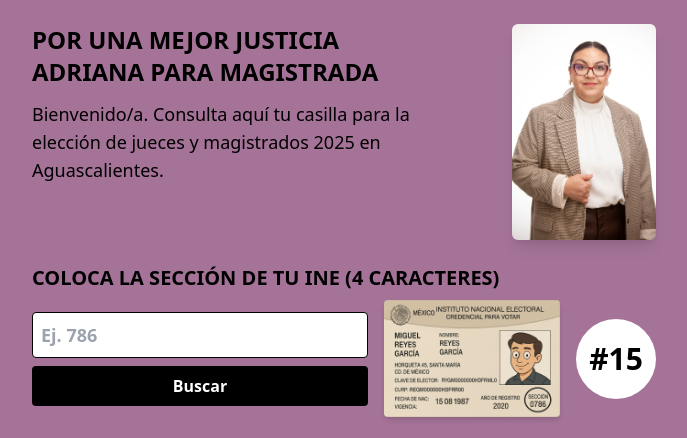
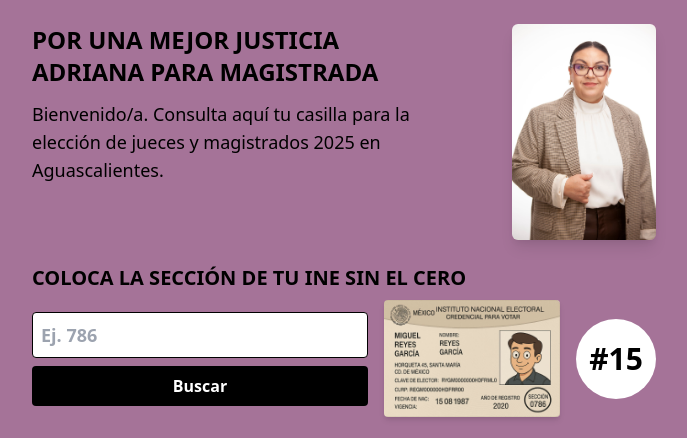
Before and after one commit to ruben789l/app-mama-1.2, a plain HTML site: page index.html in a window 1280 px wide. Shown: the top 438 px of the page, without its empty margins (296-983 px from the left). Drawn offline with nearby package versions, Linux system fonts and the light colour scheme.

Commit message:
Update index.html

```diff
--- a/index.html
+++ b/index.html
@@ -19,7 +19,7 @@
   </div>
 
   <div class="mt-6">
-    <h2 class="text-xl font-bold uppercase mb-2">Coloca la sección de tu INE (4 caracteres)</h2>
+    <h2 class="text-xl font-bold uppercase mb-2">Coloca la sección de tu INE sin el cero</h2>
     <div class="flex items-center gap-4">
       <div class="flex-1">
         <input id="seccion" type="text" maxlength="3" placeholder="Ej. 786"
```
